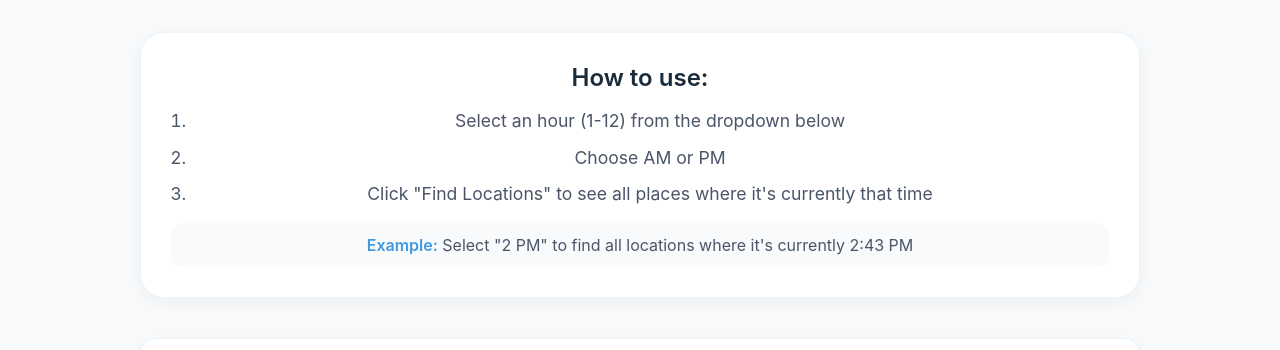
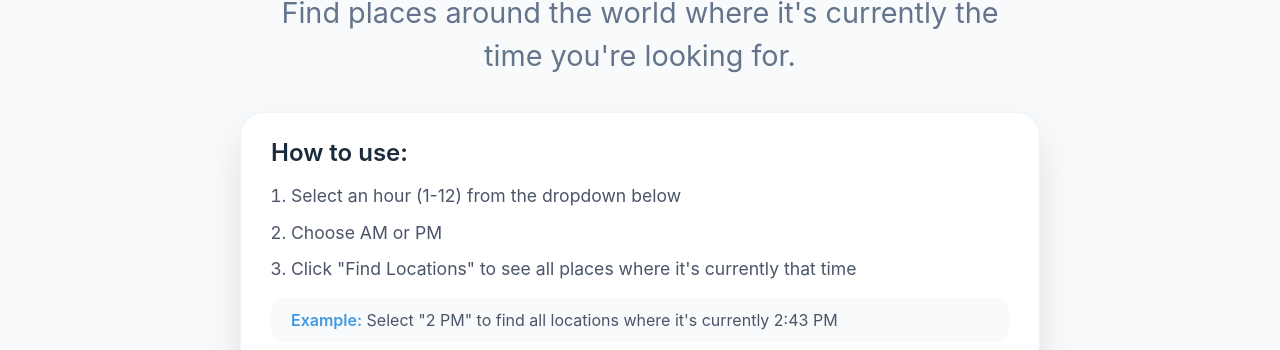
Before and after one commit to jsKepler/whereisitthistime, a plain HTML site: page index.html in a window 1280 px wide. Shown: the part 212-562 px from the top of the page. Drawn offline with nearby package versions, Linux system fonts and the light colour scheme.

Commit message:
Update index.html

```diff
--- a/index.html
+++ b/index.html
@@ -53,11 +53,7 @@
     }
 
     .container {
-        max-width: 1400px;
-        margin: 0 auto;
-        padding: 20px 40px;
-        box-sizing: border-box;
-        width: 100%;
+        margin-top: calc(60px + 40px);
     }
 
     .title-section {
@@ -224,9 +220,9 @@
         display: grid;
         grid-template-columns: minmax(300px, 400px) 1fr;
         gap: 20px;
-        max-width: min(calc(100% - 80px), 1000px);
+        padding: 0 40px;
+        max-width: 1400px;
         margin: 0 auto;
-        padding: 0;
     }
 
     .converter-section {
@@ -411,13 +407,15 @@
     }
 
     .tutorial-box {
-        background: white;
+        background: rgba(255, 255, 255, 0.95);
+        padding: 25px 30px;
         border-radius: 24px;
-        box-shadow: 0 4px 20px rgba(0, 0, 0, 0.05);
-        padding: 30px;
-        margin: 0 auto 40px auto;
-        max-width: min(calc(100% - 80px), 1000px);
-        border: 1px solid rgba(66, 153, 225, 0.1);
+        box-shadow: 0 20px 40px rgba(0, 0, 0, 0.1);
+        margin-bottom: 40px;
+        max-width: 800px;
+        margin-left: auto;
+        margin-right: auto;
+        text-align: left;
     }
 
     .tutorial-box h3 {
```
